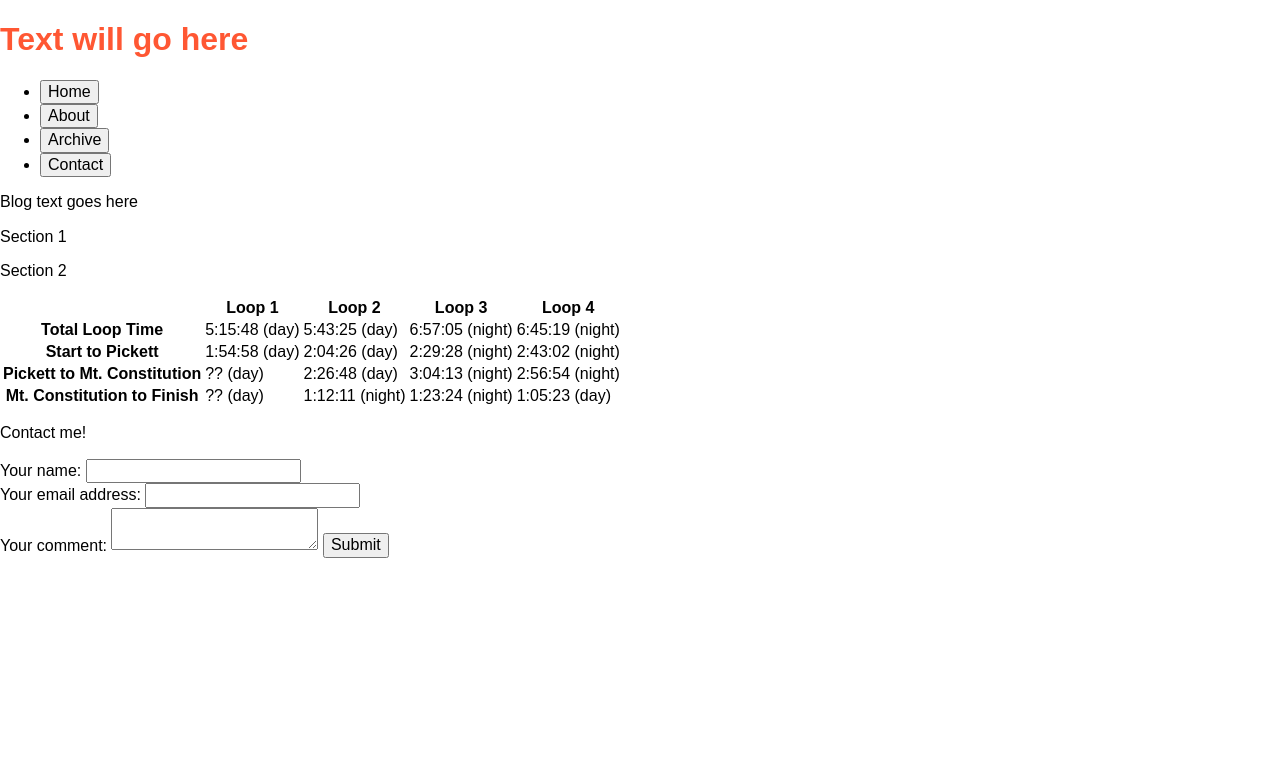
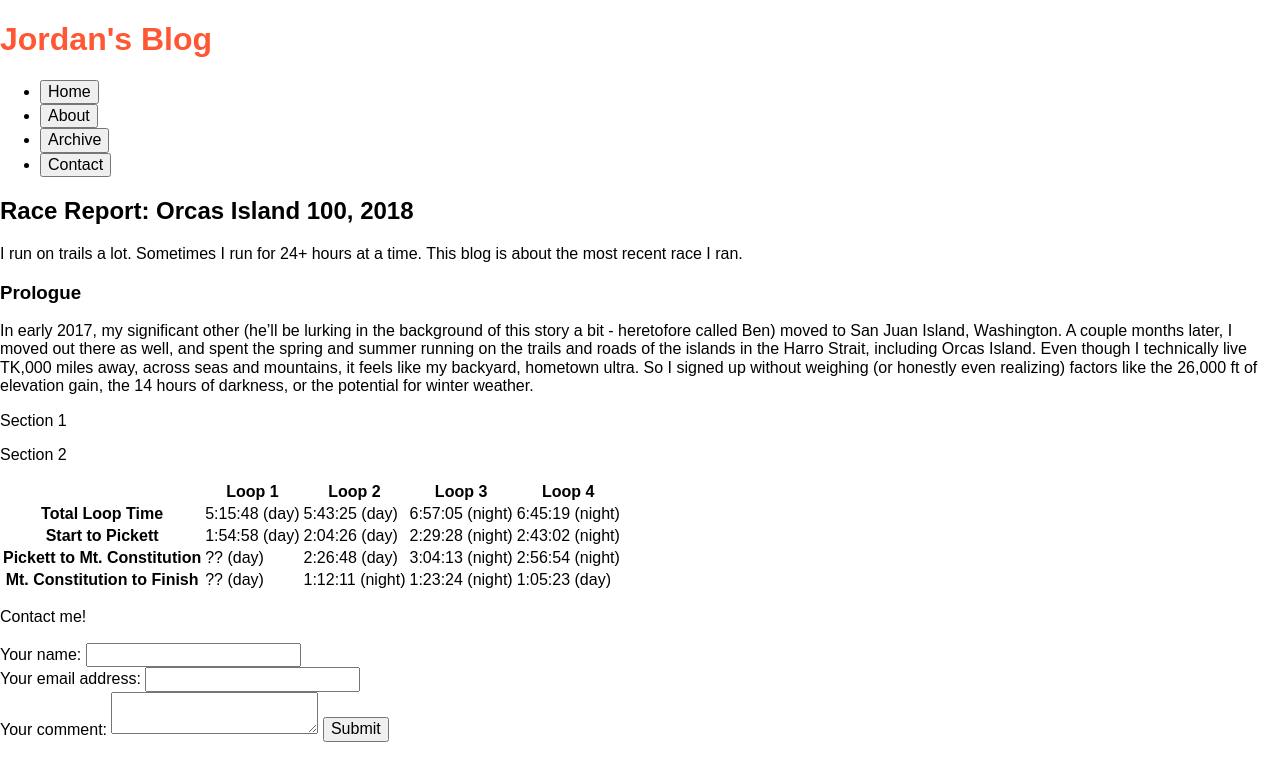
Before and after one commit to jwirfs-brock/assignment4, a plain HTML site: page index.html in a window 1280 px wide. Drawn offline with nearby package versions, Linux system fonts and the light colour scheme.

Commit message:
Added blog content

```diff
--- a/index.html
+++ b/index.html
@@ -9,7 +9,7 @@
   <body>
 
     <div role="banner" aria-label="header">
-      <h1>Text will go here</h1>
+      <h1>Jordan's Blog</h1>
   </div>
 
 
@@ -23,8 +23,12 @@
   </div>
 
   <div role="main" aria-label="main content">
-    <p>Blog text goes here</p>
+    <h2>Race Report: Orcas Island 100, 2018</h2>
+    <p>I run on trails a lot. Sometimes I run for 24+ hours at a time. This blog is about the most recent race I ran.</p>
     <div aria-label="section one">
+      <h3>Prologue</h3>
+<p>In early 2017, my significant other (he’ll be lurking in the background of this story a bit - heretofore called Ben) moved to San Juan Island, Washington. A couple months later, I moved out there as well, and spent the spring and summer running on the trails and roads of the islands in the Harro Strait, including Orcas Island. Even though I technically live TK,000 miles away, across seas and mountains, it feels like my backyard, hometown ultra. So I signed up without weighing (or honestly even realizing) factors like the 26,000 ft of elevation gain, the 14 hours of darkness, or the potential for winter weather.</p>
+
       <p>Section 1</p>
     </div>
     <div aria-label="section two">
```
